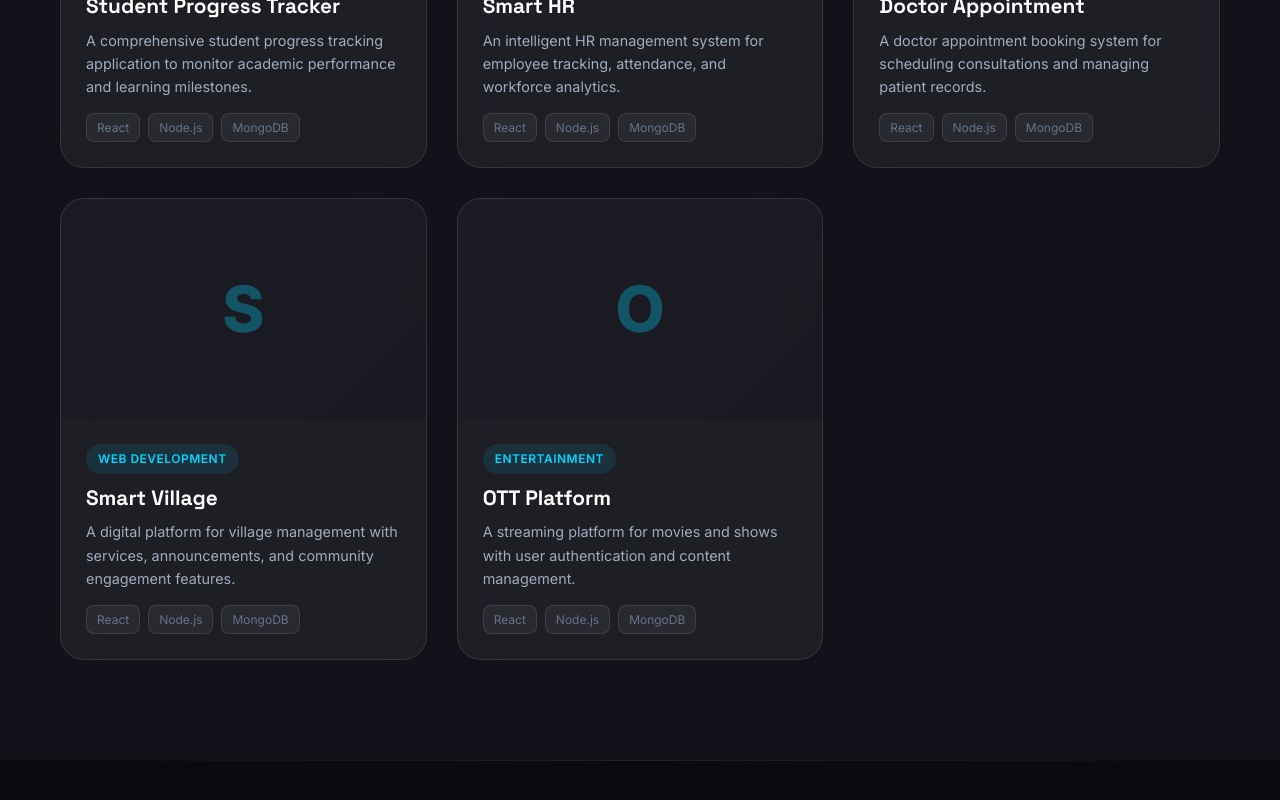
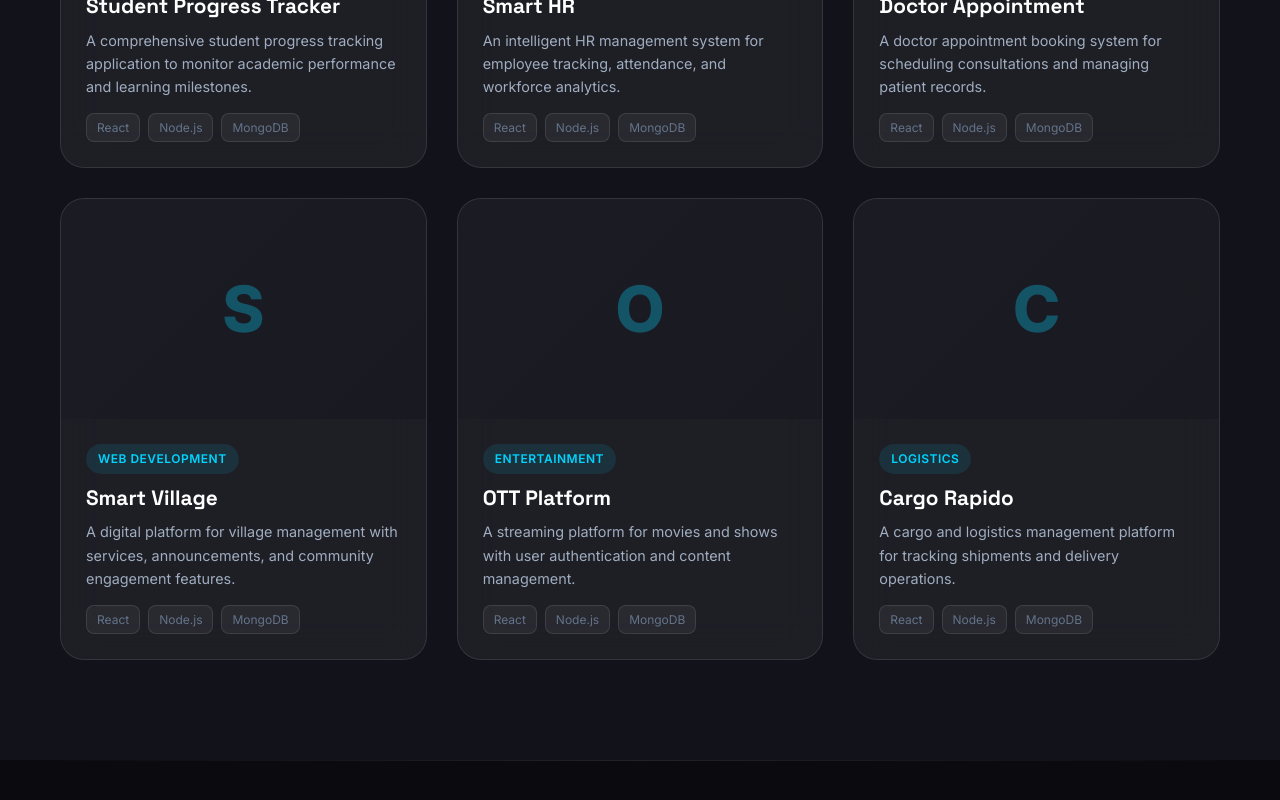
Before and after one commit to srinivasan31103/portfolio, a React (Vite) app in the folder frontend/: page / in a window 1280 px wide. Shown: the part 6035-6835 px from the top of the page. Built offline with nearby package versions, Linux system fonts and the light colour scheme.

Commit message:
Add Cargo Rapido project to portfolio

```diff
--- a/frontend/src/components/Projects.jsx
+++ b/frontend/src/components/Projects.jsx
@@ -50,9 +50,18 @@ const projects = [
     liveUrl: 'https://ott-rosy.vercel.app/',
     githubUrl: 'https://github.com/srinivasan31103/OTT-platform.git',
   },
+  {
+    title: 'Cargo Rapido',
+    category: 'Logistics',
+    description: 'A cargo and logistics management platform for tracking shipments and delivery operations.',
+    image: '/projects/cargo-rapido.jpg',
+    tags: ['React', 'Node.js', 'MongoDB'],
+    liveUrl: 'https://cargo-rapido.vercel.app/home',
+    githubUrl: 'https://github.com/srinivasan31103/cargo-rapido.git',
+  },
 ]
 
-const categories = ['All', 'Web Development', 'Healthcare', 'Entertainment']
+const categories = ['All', 'Web Development', 'Healthcare', 'Entertainment', 'Logistics']
 
 export default function Projects() {
   const [activeCategory, setActiveCategory] = useState('All')
```
